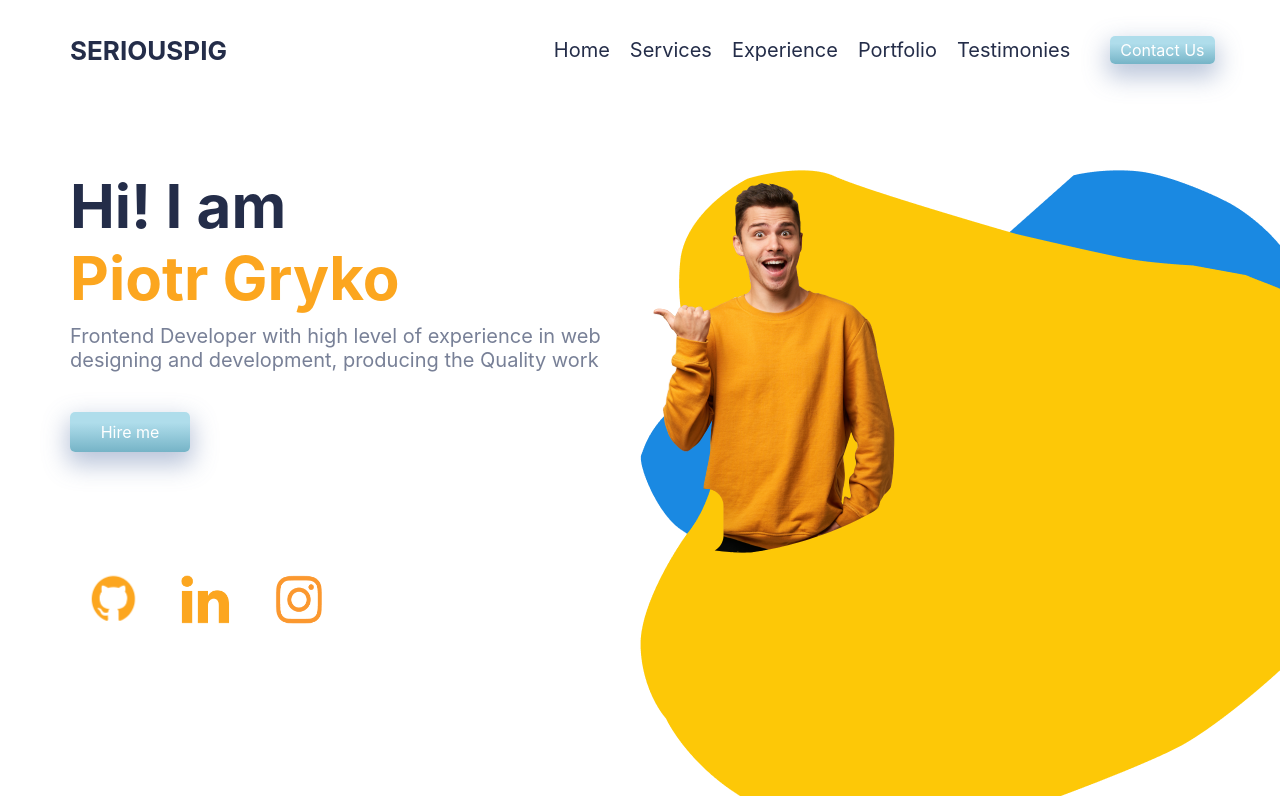
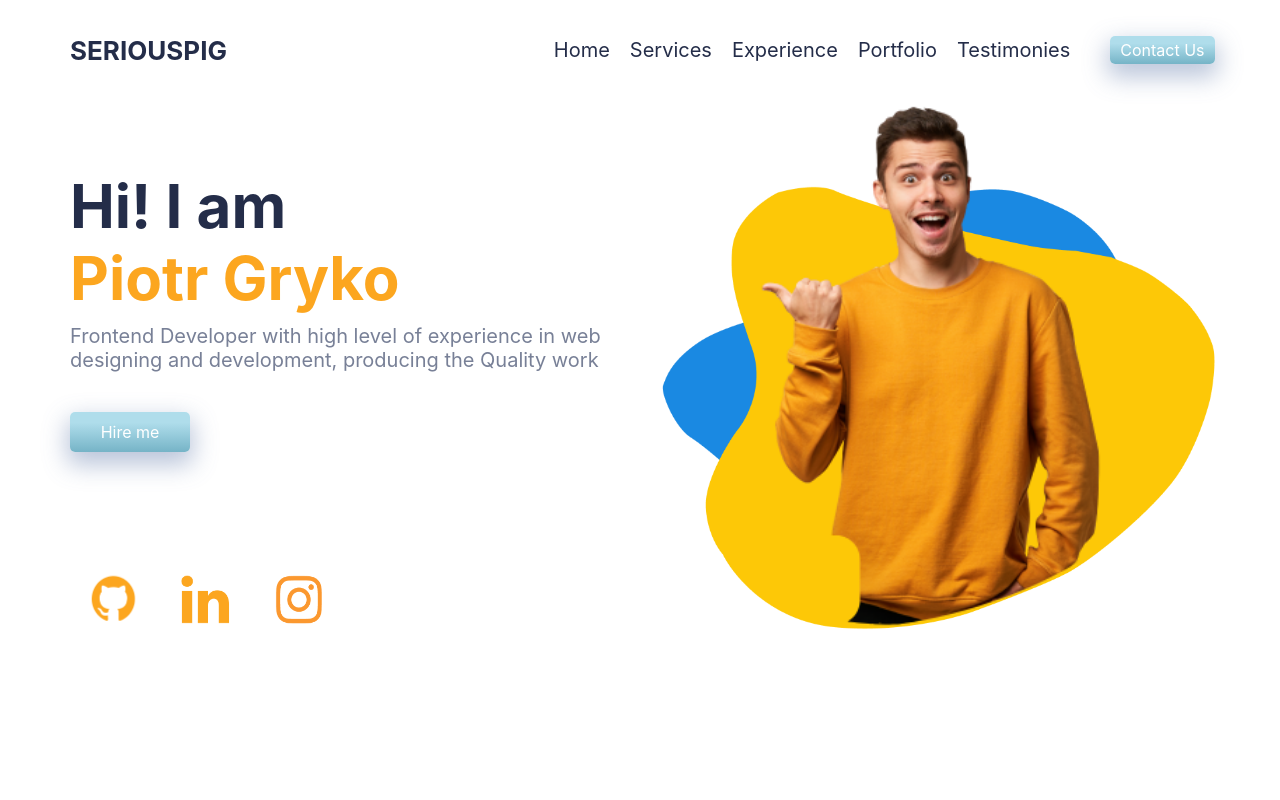
Before and after one commit to seriouspig/portfolio, a React (Create React App) app: page / in a window 1280 px wide. Built offline with nearby package versions, Linux system fonts and the light colour scheme.

Commit message:
Right side photo added

```diff
--- a/src/Components/Intro/Intro.css
+++ b/src/Components/Intro/Intro.css
@@ -71,3 +71,20 @@
     position: absolute;
     z-index: 1;
 }
+
+.i-right>:nth-child(1){
+    transform: scale(0.69);
+    left: -15%;
+    top: -9%;
+}
+
+.i-right>:nth-child(2){
+    transform: scale(0.67);
+    top: -4.6rem;
+    left: -3rem;
+}
+
+.i-right>:nth-child(3){
+    transform: scale(1.4);
+    left: 28%;
+}
```
